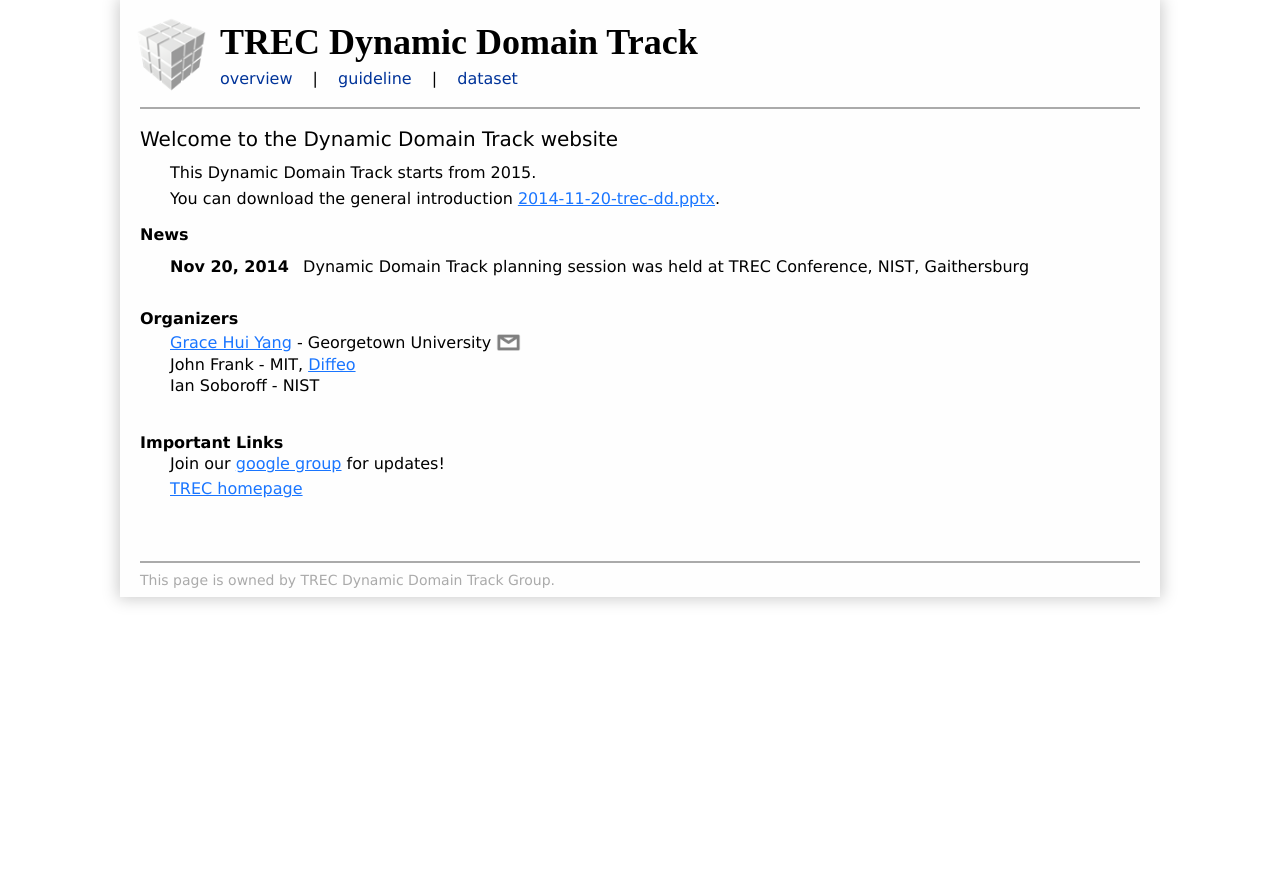
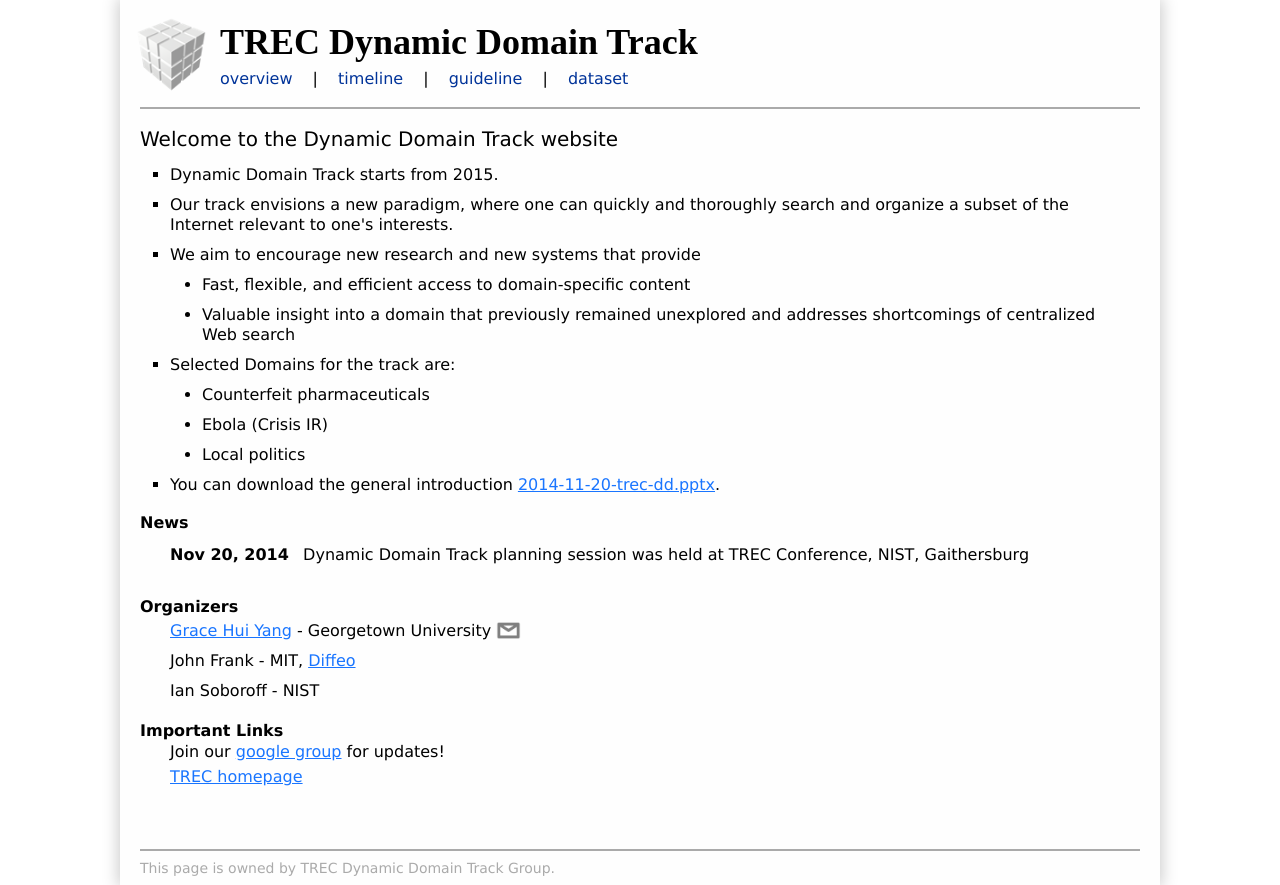
Before and after one commit to trec-dd/trec-dd.org, a plain HTML site: page trec_dd/index.html in a window 1280 px wide. Before the commit the page ends 800 px from the top, so only its background shows below. Drawn offline with Linux system fonts and the light colour scheme.

Commit message:
added more introduction
timeline
general goal
domains

```diff
--- a/trec_dd/css/style.css
+++ b/trec_dd/css/style.css
@@ -71,17 +71,18 @@ nav a:hover{cursor:pointer; color:orange;	}
 .line{display:block; height:2px; margin-top:20px; background:#AAA; }
 section{margin-top:20px;}
 .welcome{font-size:20px;}
-.intro span{padding-left:30px; display:block; margin-bottom:10px;}
-.overview li{ width:900px; padding-left:30px; }
+.intro li{line-height:20px; margin-bottom:10px; list-style-type:square;}
+.intro .introsubli{ position:relative; left:32px; list-style-type: disc;}
+.overview li{ width:900px; margin-left:30px; }
 .date{ width:128px; font-weight:bold;}
 .organizers img{width:25px; height:25px; position:relative; top:3px; vertical-align:text-bottom;}
-.organizers li{margin-bottom:5px;}
+.organizers li{line-height:25px; margin-bottom:5px;}
 .links li{line-height:25px;}
 .footerline{margin-top:60px; display:block; height:2px; background:#AAA; }
 footer{padding:10px 0; color:#AAA; font-size:14px;}
 /* ----*/
 h4{ font-size:18px;}
-.taskDescrption li{ margin-left:40px; margin-top:10px; list-style-type:square;}
+.taskDescrption li, .timedetail li{ margin-left:40px; margin-top:10px; list-style-type:square;}
 .taskDescrption .subli{ margin-left:80px; list-style-type:disc;}
 .moreguideline{margin-top:20px; font-weight:bold;}
 /* --Customized CSS*/
--- a/trec_dd/index.html
+++ b/trec_dd/index.html
@@ -10,6 +10,7 @@
 		<![endif]-->
 		<script type="text/javascript">
 			now = ".overview";
+			flagtl = false;
 			flaggl = false;
 			flagds = false;
 			$(document).ready(function(){
@@ -18,6 +19,19 @@
 						$(now).hide();
 						$(".overview").show();
 						now = ".overview";
+					}
+				})
+				$(".tllink").click(function(){
+					if (now != ".timeline"){
+						$(now).hide();
+						if (flagtl == false){
+							flagtl = true;
+							$(".timeline").load("timeline.html section");
+						}
+						else {
+							$(".timeline").show();
+						}
+						now = ".timeline";
 					}
 				})
 				$(".gllink").click(function(){
@@ -62,6 +76,7 @@
 
 			<nav>
 				<a class="ovlink">overview</a> |
+				<a class="tllink">timeline</a> |
 				<a class="gllink">guideline</a> |
 				<a class="dslink">dataset</a>
 			</nav>
@@ -72,8 +87,20 @@
 				<section class="intro">
 					<div class="welcome">Welcome to the Dynamic Domain Track website</div>
 					<br/>
-					<span>This Dynamic Domain Track starts from 2015.</span>
-					<span>You can download the general introduction  <a href="resource/2014-11-20-trec-dd.pptx">2014-11-20-trec-dd.pptx</a>.</span>
+					<ul>
+						<li>Dynamic Domain Track starts from 2015.</li>
+						<li>Our track envisions a new paradigm, where one can quickly and thoroughly search and organize a subset of the Internet relevant to one's interests.
+	</li>
+						<li>We aim to encourage new research and new systems that provide</li>
+							<li class="introsubli">Fast, flexible, and efficient access to domain-specific content</li>
+							<li class="introsubli">Valuable insight into a domain that previously remained unexplored
+and addresses shortcomings of centralized Web search</li>
+						<li>Selected Domains for the track are: </li>
+							<li class="introsubli">Counterfeit pharmaceuticals</li>
+							<li class="introsubli">Ebola (Crisis IR)</li>
+							<li class="introsubli">Local politics</li>
+						<li>You can download the general introduction  <a href="resource/2014-11-20-trec-dd.pptx">2014-11-20-trec-dd.pptx</a>.</li>
+					</ul>
 				</section>
 				<section class="news">
 						<strong>News</strong>
@@ -99,7 +126,6 @@
 						<li>Ian Soboroff - NIST</li>
 					</ul>
 				</section>
-				<br/>
 				<section class="links">
 					<strong>Important Links</strong>
 					<ul>
@@ -107,6 +133,9 @@
 						<li><a href="http://trec.nist.gov">TREC homepage</a></li>
 					</ul>
 				</section>
+			</div>
+
+			<div class="timeline">
 			</div>
 
 			<div class="guideline">
```
Also changed, not shown: trec_dd/timeline.html (added, +17 -0 lines).
